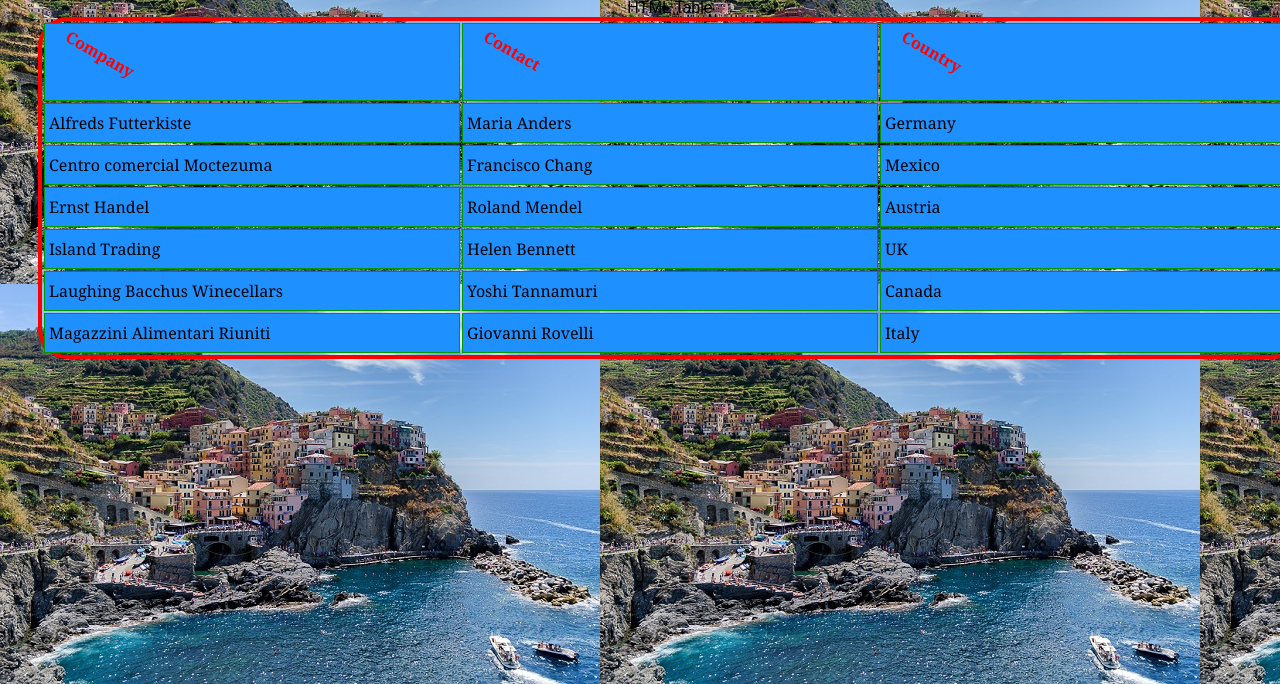
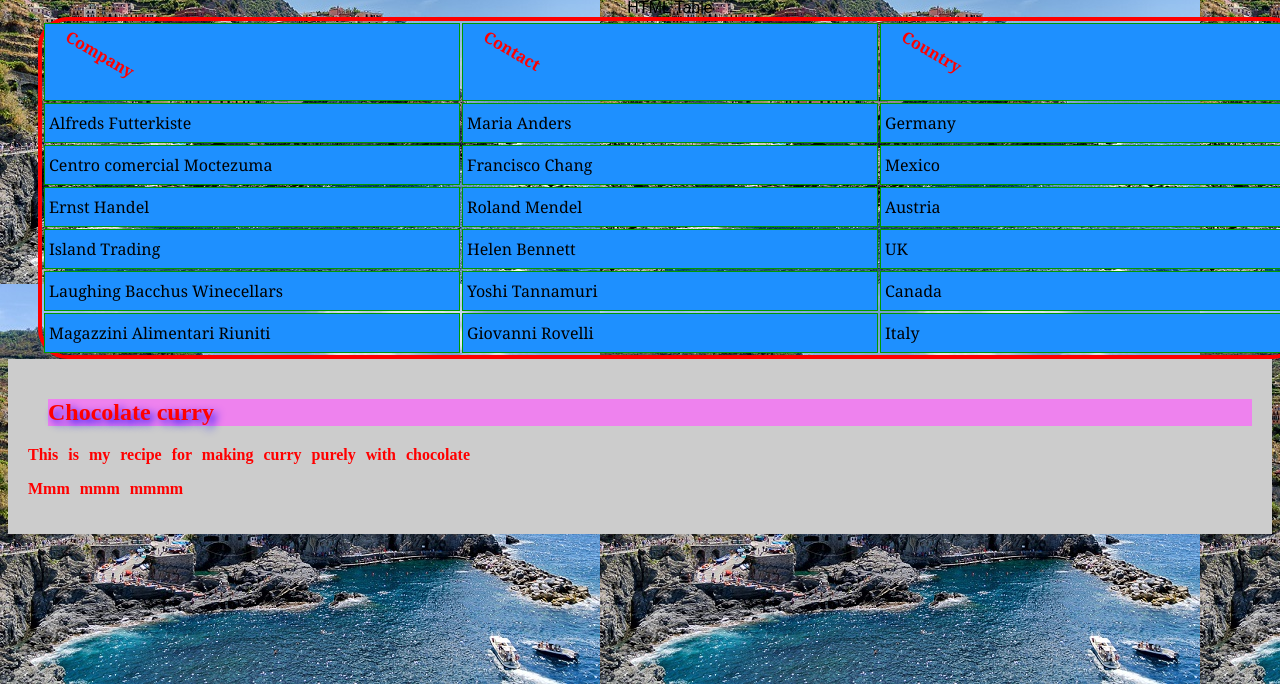
Before and after one commit to Cuciuc/course2, a PHP site: page /table.html in a window 1280 px wide. Shown: the part 116-800 px from the top of the page. Run offline with PHP 8.4, Linux system fonts and the light colour scheme.

Commit message:
class vs id

```diff
--- a/styles/style.css
+++ b/styles/style.css
@@ -80,6 +80,15 @@ caption {
   caption-side: right;
 }
 
+#top {
+  background-color: #ccc;
+  padding: 20px;
+}
+
+.intro {
+  color: red;
+  font-weight: bold;
+}
 form {
   background-color: red;
   /* Just to center the form on the page */
--- a/table.html
+++ b/table.html
@@ -67,5 +67,10 @@
       <td>Italy</td>
     </tr>
     </table>
+    <div id="top">
+      <h2>Chocolate curry</h2>
+      <p class="intro">This is my recipe for making curry purely with chocolate</p>
+      <p class="intro">Mmm mmm mmmm</p>
+    </div>
   </body>
 </html>
```
Lines whose indentation alone changed are shown as unchanged.
